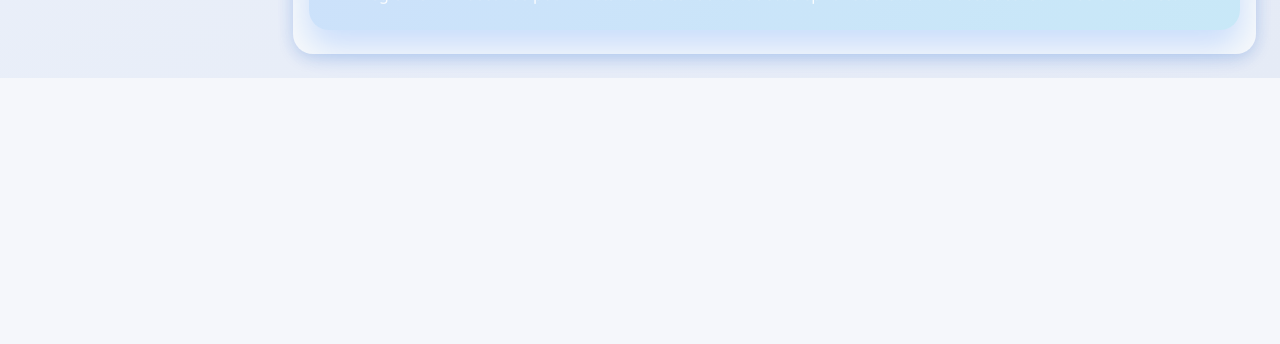
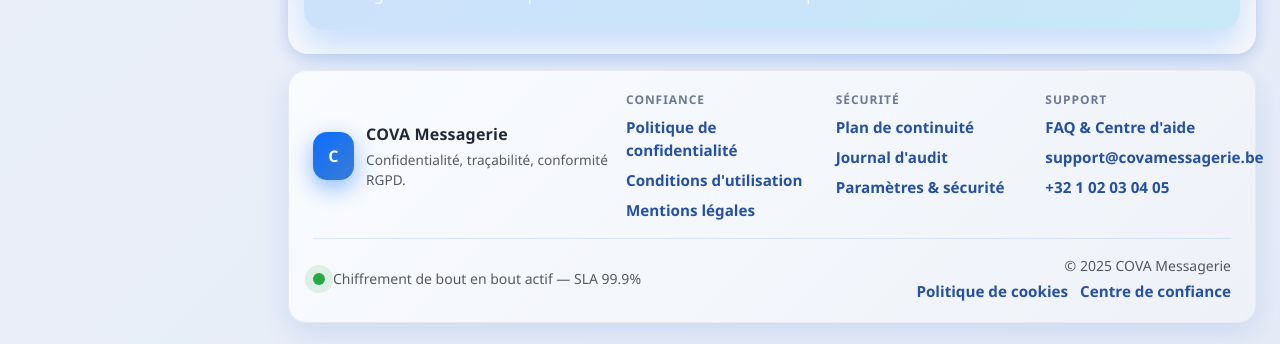
Before and after one commit to PabloEsco12/COVA, a Vue app in the folder frontend/secure_messagerie/: page /dashboard/faq in a window 1280 px wide. Shown: the part 1673-2017 px from the top of the page. Before the commit the page ends 1751 px from the top, so only its background shows below. Built offline with nearby package versions, Linux system fonts and the light colour scheme; no server answers; sample sign-in values are in the browser's storage.

Commit message:
add footer

```diff
--- a/frontend/secure_messagerie/src/components/dashboard/Dashboard.vue
+++ b/frontend/secure_messagerie/src/components/dashboard/Dashboard.vue
@@ -3,15 +3,15 @@
   Component: Dashboard
   Author: Valentin Masurelle
   Date: 2025-11-26
-  Role: Layout principal du dashboard avec header et sidebar.
+  Role: Layout principal du dashboard avec header, sidebar et footer.
 -->
 <template>
   <div class="dashboard-layout d-flex" :class="{ 'dashboard-layout-dark': isDark }">
-    <!-- Barre laterale et toggle theme -->
-    <Sidebar :is-dark="isDark" @toggle-dark="toggleTheme" />
-    <div class="flex-grow-1 d-flex flex-column min-vh-100">
-      <!-- Header global -->
-      <DashboardHeader :is-dark="isDark" @toggle-dark="toggleTheme" />
+<!-- Barre laterale et toggle theme -->
+<Sidebar :is-dark="isDark" @toggle-dark="toggleTheme" />
+<div class="flex-grow-1 d-flex flex-column min-vh-100">
+  <!-- Header global -->
+  <DashboardHeader :is-dark="isDark" @toggle-dark="toggleTheme" />
       <main
         class="flex-grow-1 px-3 py-4 main-content"
         :class="{ 'main-content-dark': isDark }"
@@ -19,6 +19,7 @@
         <!-- Zone de rendu des routes de dashboard -->
         <router-view />
       </main>
+      <DashboardFooter :is-dark="isDark" />
     </div>
   </div>
 </template>
@@ -27,6 +28,7 @@
 // ===== Imports =====
 import Sidebar from './Sidebar.vue'
 import DashboardHeader from './DashboardHeader.vue'
+import DashboardFooter from './DashboardFooter.vue'
 import { useRouter } from 'vue-router'
 import { onMounted, ref } from 'vue'
 import { hasStoredSession } from '@/services/auth'
--- /dev/null
+++ b/frontend/secure_messagerie/src/components/dashboard/DashboardFooter.vue
@@ -0,0 +1,252 @@
+<!--
+  ===== Component Footer =====
+  Component: DashboardFooter
+  Role: Bandeau de bas de page avec informations légales et support.
+-->
+<template>
+  <footer class="dashboard-footer" :class="{ 'dashboard-footer-dark': isDark }">
+    <div class="footer-top">
+      <div class="footer-brand">
+        <div class="logo-badge">C</div>
+        <div>
+          <p class="brand-title mb-1">COVA Messagerie</p>
+          <p class="brand-subtitle mb-0 text-muted">
+            Confidentialité, traçabilité, conformité RGPD.
+          </p>
+        </div>
+      </div>
+
+      <div class="footer-columns">
+        <div class="footer-column">
+          <p class="footer-heading">Confiance</p>
+          <a class="footer-link" href="#">Politique de confidentialité</a>
+          <a class="footer-link" href="#">Conditions d'utilisation</a>
+          <a class="footer-link" href="#">Mentions légales</a>
+        </div>
+
+        <div class="footer-column">
+          <p class="footer-heading">Sécurité</p>
+          <a class="footer-link" href="#">Plan de continuité</a>
+          <a class="footer-link" href="#">Journal d'audit</a>
+          <RouterLink class="footer-link" to="/dashboard/settings">
+            Paramètres &amp; sécurité
+          </RouterLink>
+        </div>
+
+        <div class="footer-column">
+          <p class="footer-heading">Support</p>
+          <RouterLink class="footer-link" to="/dashboard/faq">
+            FAQ &amp; Centre d'aide
+          </RouterLink>
+          <a class="footer-link" href="mailto:support@covamessagerie.be">
+            support@covamessagerie.be
+          </a>
+          <a class="footer-link" href="tel:+32102030405">+32 1 02 03 04 05</a>
+        </div>
+      </div>
+    </div>
+
+    <div class="footer-bottom">
+      <div class="d-flex align-items-center gap-2">
+        <span class="status-dot"></span>
+        <span class="small text-muted">
+          Chiffrement de bout en bout actif — SLA 99.9%
+        </span>
+      </div>
+      <div class="footer-legal">
+        <span class="small text-muted">© {{ currentYear }} COVA Messagerie</span>
+        <div class="legal-links">
+          <a class="footer-link small" href="#">Politique de cookies</a>
+          <RouterLink class="footer-link small" to="/dashboard/faq">
+            Centre de confiance
+          </RouterLink>
+        </div>
+      </div>
+    </div>
+  </footer>
+</template>
+
+<script setup>
+import { RouterLink } from 'vue-router'
+
+defineProps({
+  isDark: { type: Boolean, default: false },
+})
+
+const currentYear = new Date().getFullYear()
+</script>
+
+<style scoped>
+.dashboard-footer {
+  margin-top: 1rem;
+  padding: 1.25rem 1.5rem;
+  background: linear-gradient(135deg, #f9fbff 0%, #eef2f8 100%);
+  border-radius: 18px;
+  border: 1px solid #e4e9f5;
+  box-shadow: 0 10px 28px rgba(25, 89, 194, 0.12);
+}
+
+.dashboard-footer-dark {
+  background: linear-gradient(135deg, #121722 0%, #0f131c 100%);
+  border: 1px solid #1e2533;
+  box-shadow: 0 14px 40px rgba(0, 0, 0, 0.6);
+}
+
+.footer-top {
+  display: flex;
+  flex-direction: column;
+  gap: 1rem;
+  align-items: flex-start;
+}
+
+@media (min-width: 992px) {
+  .footer-top {
+    flex-direction: row;
+    align-items: center;
+    justify-content: space-between;
+  }
+}
+
+.footer-brand {
+  display: flex;
+  align-items: center;
+  gap: 0.75rem;
+}
+
+.logo-badge {
+  width: 48px;
+  height: 48px;
+  border-radius: 14px;
+  display: grid;
+  place-items: center;
+  background: linear-gradient(135deg, #0d6efd 0%, #3a7bd5 100%);
+  color: #fff;
+  font-weight: 700;
+  letter-spacing: 0.5px;
+  box-shadow: 0 8px 22px rgba(13, 110, 253, 0.45);
+}
+
+.dashboard-footer-dark .logo-badge {
+  background: linear-gradient(135deg, #1e63ff 0%, #1d9bf0 100%);
+  color: #f2f5ff;
+  box-shadow: 0 8px 22px rgba(29, 155, 240, 0.35);
+}
+
+.brand-title {
+  font-size: 1rem;
+  font-weight: 700;
+  letter-spacing: 0.2px;
+}
+
+.brand-subtitle {
+  font-size: 0.85rem;
+}
+
+.footer-columns {
+  display: grid;
+  grid-template-columns: repeat(auto-fit, minmax(180px, 1fr));
+  gap: 1rem 1.5rem;
+  width: 100%;
+}
+
+@media (min-width: 992px) {
+  .footer-columns {
+    width: auto;
+    min-width: 480px;
+  }
+}
+
+.footer-column {
+  display: flex;
+  flex-direction: column;
+  gap: 0.45rem;
+}
+
+.footer-heading {
+  margin: 0;
+  font-size: 0.75rem;
+  letter-spacing: 0.08em;
+  text-transform: uppercase;
+  color: #6c7a96;
+  font-weight: 700;
+}
+
+.dashboard-footer-dark .footer-heading {
+  color: #8ea3c5;
+}
+
+.footer-link {
+  display: inline-flex;
+  align-items: center;
+  gap: 0.35rem;
+  color: #2450a5;
+  text-decoration: none;
+  font-weight: 600;
+  font-size: 0.95rem;
+}
+
+.footer-link:hover {
+  color: #0d6efd;
+  text-decoration: underline;
+}
+
+.dashboard-footer-dark .footer-link {
+  color: #d3defa;
+}
+
+.dashboard-footer-dark .footer-link:hover {
+  color: #f5f8ff;
+}
+
+.footer-bottom {
+  display: flex;
+  flex-direction: column;
+  gap: 0.75rem;
+  padding-top: 1rem;
+  margin-top: 1rem;
+  border-top: 1px solid rgba(13, 110, 253, 0.12);
+}
+
+.dashboard-footer-dark .footer-bottom {
+  border-top-color: rgba(255, 255, 255, 0.08);
+}
+
+.footer-legal {
+  display: flex;
+  flex-direction: column;
+  gap: 0.25rem;
+  align-items: flex-start;
+}
+
+@media (min-width: 768px) {
+  .footer-bottom {
+    flex-direction: row;
+    justify-content: space-between;
+    align-items: center;
+  }
+
+  .footer-legal {
+    align-items: flex-end;
+  }
+}
+
+.legal-links {
+  display: flex;
+  gap: 0.75rem;
+  flex-wrap: wrap;
+  justify-content: flex-end;
+}
+
+.status-dot {
+  width: 12px;
+  height: 12px;
+  border-radius: 999px;
+  background: #28a745;
+  box-shadow: 0 0 0 8px rgba(40, 167, 69, 0.12);
+}
+
+.dashboard-footer-dark .status-dot {
+  background: #2ddf9d;
+  box-shadow: 0 0 0 8px rgba(45, 223, 157, 0.1);
+}
+</style>
```
Also changed, not shown: 2 other files (tests, documents, lock files or other folders).
